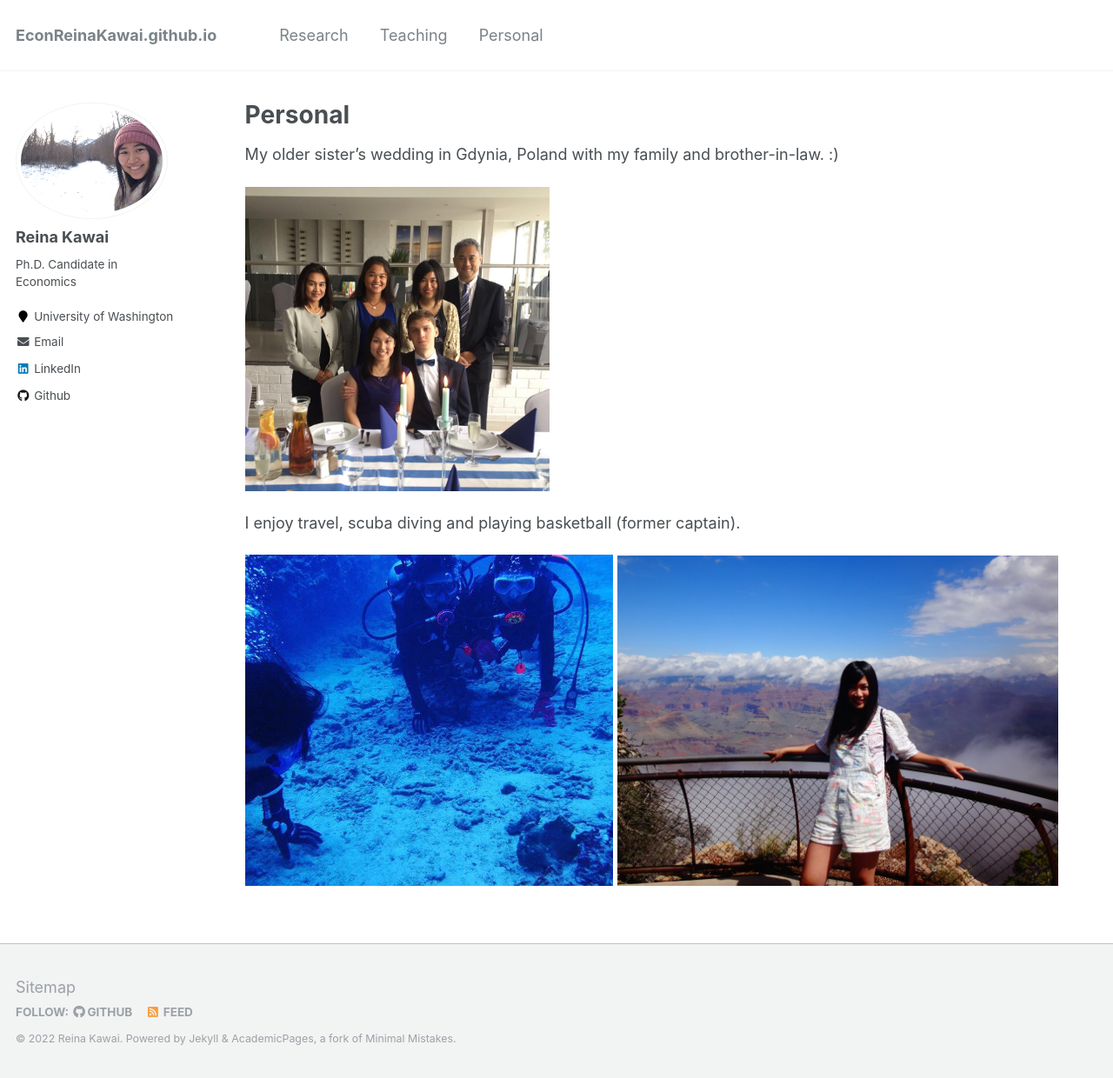
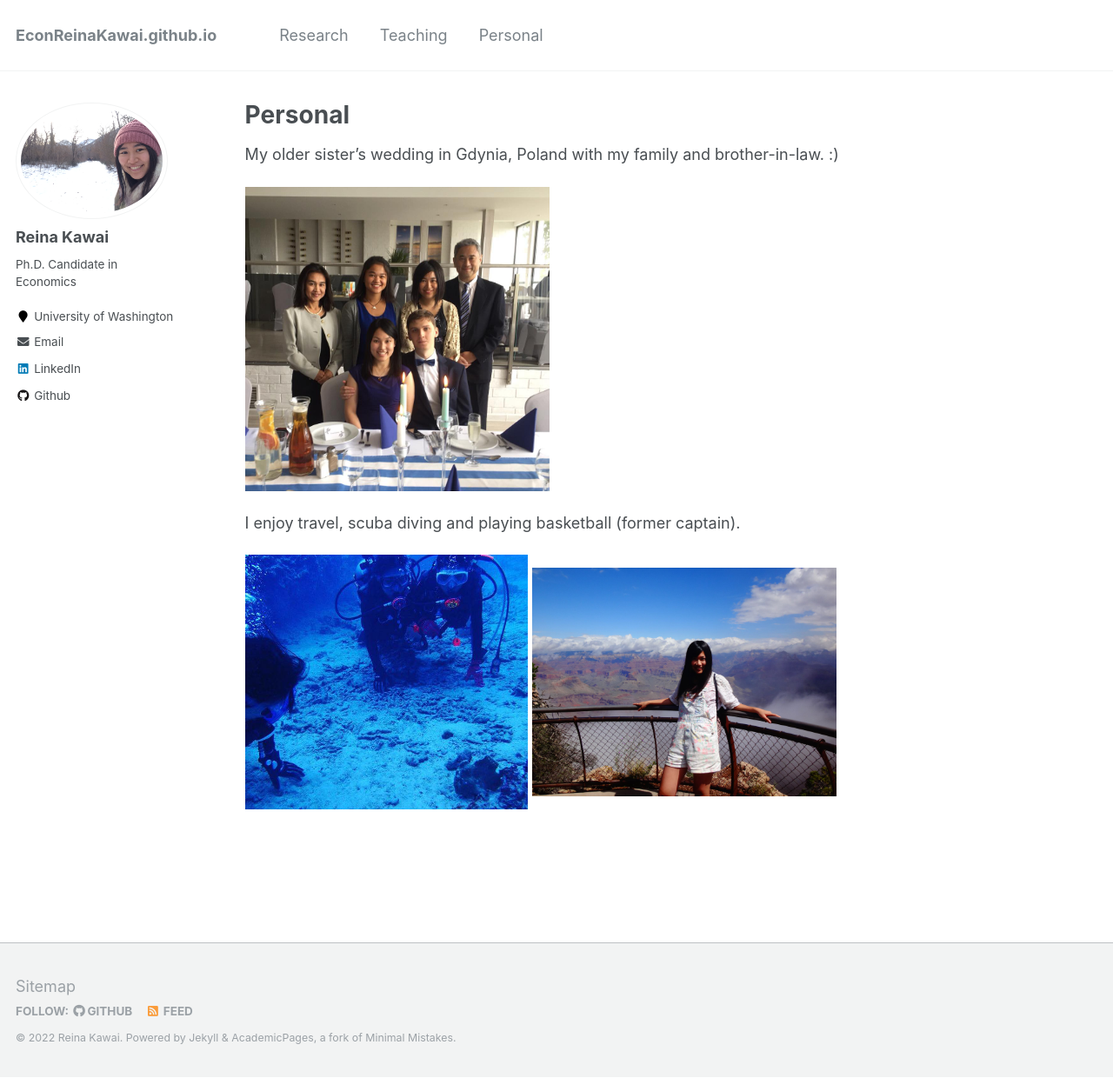
Before and after one commit to Reina-Kawai/Reina-Kawai.github.io, a Jekyll site: the page built from _pages/personal.md, in a window 1280 px wide and 1240 px high. Shown: the whole window at 87% size. Built offline with Jekyll 4.4.1, drawn with Linux system fonts in a browser that asks for light colours.

Commit message:
Update personal.md

```diff
--- a/_pages/personal.md
+++ b/_pages/personal.md
@@ -14,6 +14,6 @@ My older sister's wedding in Gdynia, Poland with my family and brother-in-law. :
 I enjoy travel, scuba diving and playing basketball (former captain).
 
 <p float="left">
-<img src="https://Reina-Kawai.github.io/images/fam-scuba-diving.jpg" width="423" />
-<img src="https://Reina-Kawai.github.io/images/personal_grand_canyon.jpg" width="507" />
+<img src="https://Reina-Kawai.github.io/images/fam-scuba-diving.jpg" width="325" />
+<img src="https://Reina-Kawai.github.io/images/personal_grand_canyon.jpg" width="350" />
 </p>
```
